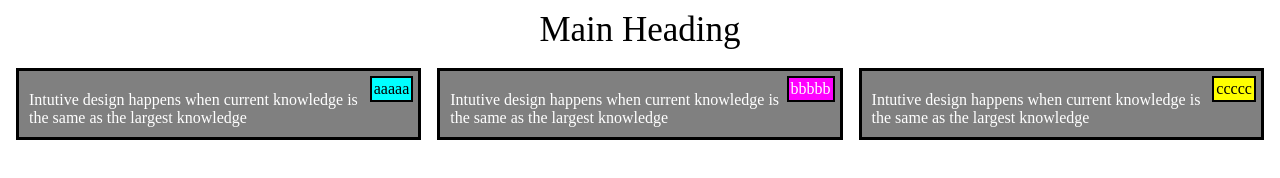
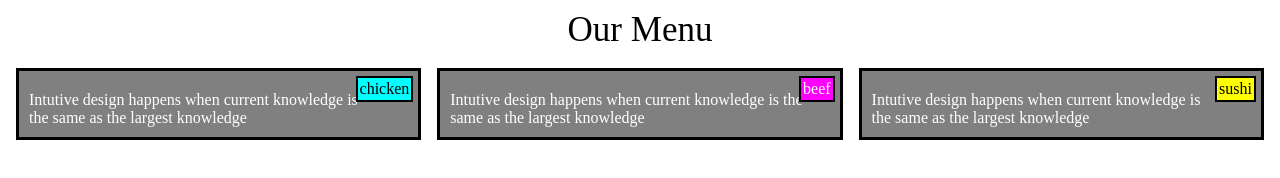
Before and after one commit to MBSDeepak1212/coursera, a plain HTML site: page mod_2_solution/index.html in a window 1280 px wide. Drawn offline with Linux system fonts and the light colour scheme.

Commit message:
update-1

```diff
--- a/mod_2_solution/index.html
+++ b/mod_2_solution/index.html
@@ -8,18 +8,18 @@
 	<link rel="stylesheet" type="text/css" href="css\style.css">
 </head>
 <body>
-	<header>Main Heading</header>
+	<header>Our Menu</header>
 	<div class = "row">
 		<div class="col-lg-4 col-md-6 col-sm-12">
-			<div class="top-right" id="a">aaaaa</div>
+			<div class="top-right" id="a">chicken</div>
 			<p>Intutive design happens when current knowledge is the same as the largest knowledge</p>
 		</div>
 		<div class="col-lg-4 col-md-6 col-sm-12">
-			<div class="top-right" id="b">bbbbb</div>
+			<div class="top-right" id="b">beef</div>
 			<p>Intutive design happens when current knowledge is the same as the largest knowledge</p>
 		</div>
 		<div class="col-lg-4 col-md-12 col-sm-12">
-			<div class="top-right" id="c">ccccc</div>
+			<div class="top-right" id="c">sushi</div>
 			<p>Intutive design happens when current knowledge is the same as the largest knowledge</p>
 		</div>
 	</div>
```
